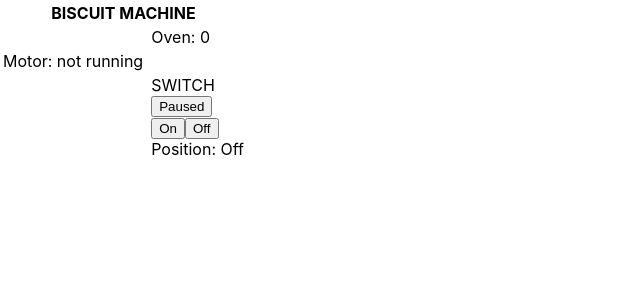
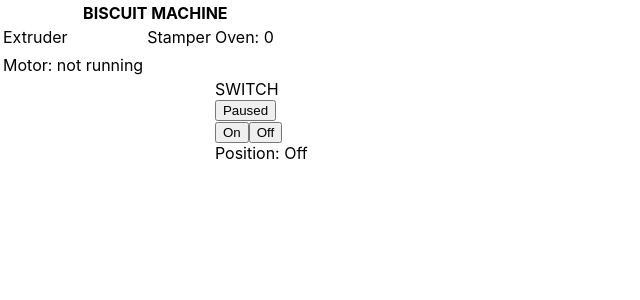
Before and after one commit to P1ndl3sk1n/the-biscuit-machine, a React (Create React App) app: page / in a window 1280 px wide. Shown: the top 300 px of the page, without its empty margins (0-640 px from the left). Built offline with nearby package versions, Linux system fonts and the light colour scheme.

Commit message:
emit from Motor on revolution

```diff
--- a/src/BiscuitMachine.tsx
+++ b/src/BiscuitMachine.tsx
@@ -1,12 +1,15 @@
 import React from 'react';
+import Extruder from "./machine-elements/Extruder";
 import Motor from "./machine-elements/Motor";
 import Oven from "./machine-elements/Oven";
+import Stamper from "./machine-elements/Stamper";
 import Switch, { SwitchPosition } from "./machine-elements/Switch";
 
 interface BiscuitMachineState {
     switchPosition: SwitchPosition,
     isMotorOn: boolean,
-    isHeatingElementOn: boolean
+    isHeatingElementOn: boolean,
+    pulse: number
 }
 
 const MinBakingTemperature: number = 220;
@@ -19,7 +22,8 @@ class BiscuitMachine extends React.Component<{}, BiscuitMachineState> {
         this.state = {
             switchPosition: SwitchPosition.Off,
             isMotorOn: false,
-            isHeatingElementOn: false
+            isHeatingElementOn: false,
+            pulse: 0
         };
     }
 
@@ -32,6 +36,12 @@ class BiscuitMachine extends React.Component<{}, BiscuitMachineState> {
     getTemperature = (temperature: number) => {
         this.updateOven(temperature);
         this.updateMotor(temperature);
+    }
+
+    onPulse = (pulse: number) => {
+        this.setState({
+            pulse
+        });
     }
 
     private updateOven(temperature: number): void {
@@ -53,7 +63,7 @@ class BiscuitMachine extends React.Component<{}, BiscuitMachineState> {
     }
 
     private updateMotor(temperature: number): void {
-        const isMotorOn: boolean = this.state.switchPosition == SwitchPosition.On && temperature >= MinBakingTemperature;
+        const isMotorOn: boolean = this.state.switchPosition === SwitchPosition.On && temperature >= MinBakingTemperature;
 
         this.setState({
             isMotorOn
@@ -64,22 +74,35 @@ class BiscuitMachine extends React.Component<{}, BiscuitMachineState> {
         return (
             <div>
                 <table>
+                    <thead>
                         <tr>
                             <th colSpan={3}>
                                 BISCUIT MACHINE
                             </th>
                         </tr>
+                    </thead>
+                    <tbody>
                         <tr>
-                        <td></td>
-                        <td></td>
+                            <td>
+                                <Extruder pulse={this.state.pulse} />
+                            </td>
+                            <td>
+                                <Stamper pulse={this.state.pulse} /></td>
                             <td>
                                 <Oven isHeatingElementOn={this.state.isHeatingElementOn} onGetTemperature={this.getTemperature} />
                             </td>
                         </tr>
                         <tr>
+                            <td></td>
+                            <td></td>
+                            <td></td>
+                        </tr>
+                        <tr>
                             <td>
-                            <Motor isOn={this.state.isMotorOn} />
+                                <Motor isOn={this.state.isMotorOn} pulse={this.onPulse} />
                             </td>
+                            <td></td>
+                            <td></td>
                         </tr>
                         <tr>
                             <td></td>
@@ -88,6 +111,7 @@ class BiscuitMachine extends React.Component<{}, BiscuitMachineState> {
                                 <Switch onPositionChanged={this.positionChanged}/>
                             </td>
                         </tr>
+                    </tbody>
                 </table>
             </div>
         )
--- a/src/machine-elements/Extruder.tsx
+++ b/src/machine-elements/Extruder.tsx
@@ -1,13 +1,16 @@
 import React from 'react';
 
 export type ExtruderProps = {
-    pulse: boolean
+    pulse: number
 };
 
-function Extruder(props: ExtruderProps) {
+export default function Extruder(props: ExtruderProps) {
+    React.useEffect(() => {
+        if (props.pulse) {
+        }
+    }, [props.pulse]);
+
     return (
         <span>Extruder</span>
     )
 }
-
-export default Extruder;
--- a/src/machine-elements/Motor.tsx
+++ b/src/machine-elements/Motor.tsx
@@ -1,13 +1,14 @@
 import React from 'react';
 
 export interface MotorProps {
-    isOn: boolean
+    isOn: boolean,
+    pulse: any
 }
 
 class Motor extends React.Component<MotorProps, object>  {
     private timerId: any;
 
-    constructor(props: any) {
+    constructor(props: MotorProps) {
         super(props);
     }
 
@@ -18,7 +19,7 @@ class Motor extends React.Component<MotorProps, object>  {
 
         if (this.props.isOn) {
             this.pulse();
-            this.timerId = setInterval(this.pulse, 5000);
+            this.timerId = setInterval(this.pulse.bind(this), 5000);
         } else {
             clearInterval(this.timerId);
         }
@@ -29,6 +30,8 @@ class Motor extends React.Component<MotorProps, object>  {
     }
 
     private pulse() {
+        this.props.pulse(1);
+
         const output = document.getElementById('motor-output')
         if (output) {
             const div = document.createElement('div');
--- a/src/machine-elements/Stamper.tsx
+++ b/src/machine-elements/Stamper.tsx
@@ -1,10 +1,13 @@
 import React from 'react';
-import { ExtruderProps } from "./extruder";
+import { ExtruderProps } from "./Extruder";
 
-function Extruder(props: ExtruderProps) {
+export default function Stamper(props: ExtruderProps) {
+    React.useEffect(() => {
+        if (props.pulse) {
+        }
+    }, [props.pulse]);
+
     return (
         <span>Stamper</span>
     )
 }
-
-export default Extruder;
```
Lines whose indentation alone changed are shown as unchanged.
